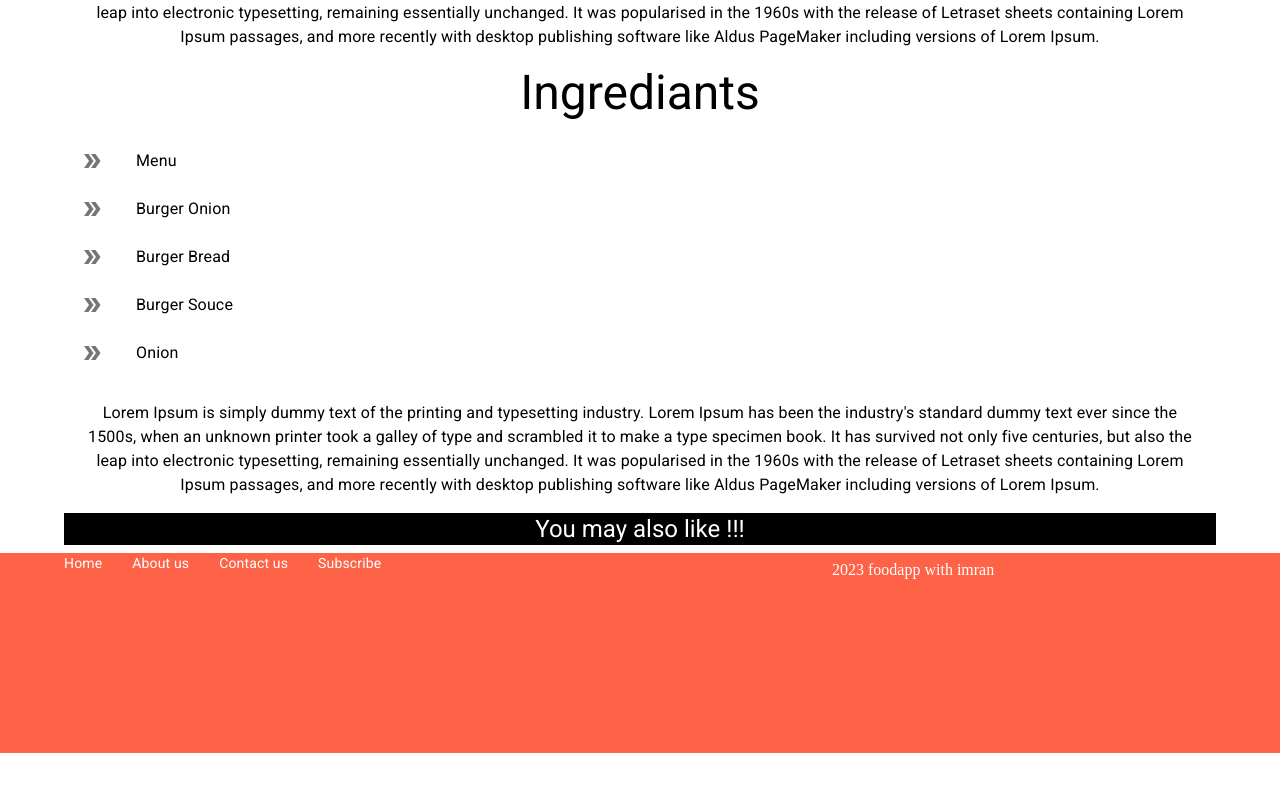
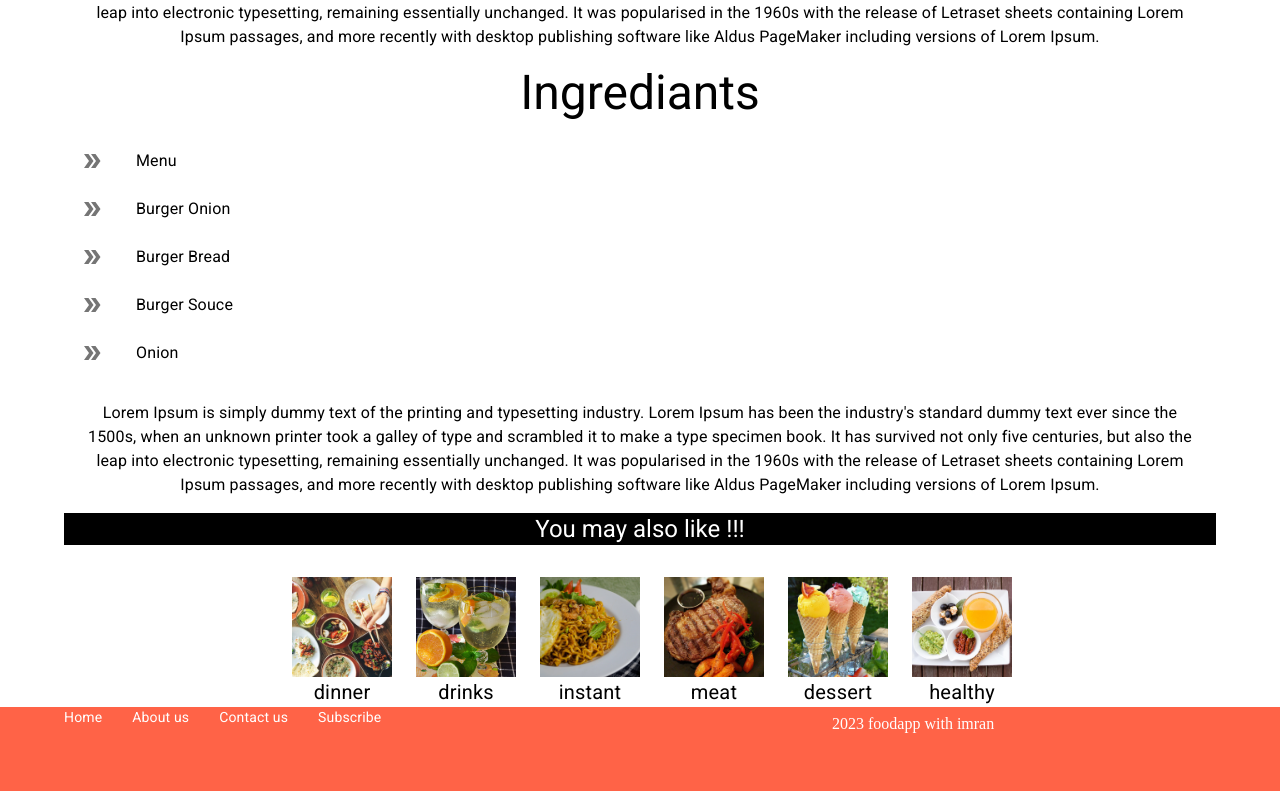
Before and after one commit to imranworkspace/foodapp, a React (Create React App) app: page /details in a window 1280 px wide. Shown: the part 993-1784 px from the top of the page. Before the commit the page ends 1746 px from the top, so only its background shows below. Built offline with nearby package versions, Linux system fonts and the light colour scheme; a web font is replaced by a local one.

Commit message:
add categories into detailspage with rectange shape

```diff
--- a/src/detailspage/Detailspage.js
+++ b/src/detailspage/Detailspage.js
@@ -3,6 +3,7 @@ import React from 'react'
 import Category from '../componants/category/Category'
 import burger1 from "../static/burger1.jpg"
 import DoubleArrowIcon from '@mui/icons-material/DoubleArrow';
+import Suggessions from '../suggessions/Suggessions';
 const Detailspage = () => {
   return (
     <Container>
@@ -72,8 +73,9 @@ const Detailspage = () => {
       </Typography>
       <Typography variant='h5' align='center' mb={1} bgcolor={'black'} color={'white'}>
         You may also like !!!
-        </Typography>
-
+      </Typography>
+      {/* add suggessions component here */}
+      <Suggessions />
     </Container>
   )
 }
--- a/src/posts/Postcards.js
+++ b/src/posts/Postcards.js
@@ -7,7 +7,7 @@ import burger from '../static/burger.jpg'
 const Postcards = (myDirection) => {
   return (
     <Box mt={3}>
-        <Link href='#' sx={{textDecoration:'none'}}>
+        <Link href='http://localhost:3000/details' sx={{textDecoration:'none'}}>
             <Card>
                 <Box
 
--- a/src/rightbar/Rightbar.js
+++ b/src/rightbar/Rightbar.js
@@ -4,7 +4,7 @@ import {Send as SendIcon} from '@mui/icons-material'
 const Rightbar = () => {
   return (
     <Box sx={{mt:3}}>
-      <Typography variant='h5' align='center'>HEY AM ZUNAISHA</Typography>
+      <Typography variant='h5' align='center'>HEY I AM ZUNAISHA</Typography>
       <CardMedia
         component={'img'}
         image={chef} alt='burger_image'
--- /dev/null
+++ b/src/suggessions/Suggessions.js
@@ -0,0 +1,105 @@
+import { Box, Stack, Typography, styled } from '@mui/material';
+import dinner from '../static/dinner.jpg'
+import dessert from '../static/dessert.jpg'
+import drinks from '../static/drinks.jpg'
+import healthy from '../static/healthy.jpg'
+import instant from '../static/instant.jpg'
+import meat from '../static/meat.jpg'
+
+
+const Suggessions = () => {
+    const StyledCard = styled(Box)(({theme})=>({
+        display:'flex',
+        justifyContent:'center',
+        backgroundRepeat:'no-repeat',
+        backgroundPosition:'center',
+        backgroundSize:'cover',
+
+        // for rectangle card we set below properties remove borderRadius
+        overflow:'hidden',
+        width:'100px',
+
+
+        //height:400, /* dont put like this instead of use below one*/
+        //height:{sx:200,md:400}, /* another option using material ui usint theme */
+        cursor:"pointer",
+        // for height we use material ui theme option up for above md and down for sm screens
+        [theme.breakpoints.up('md')]:{
+          height:100,
+        },
+        [theme.breakpoints.down('md')]:{
+          height:100,
+        },
+        "&:hover":{
+          opacity:0.8,
+          boxSizing:'borderBox',
+          zIndex:1,
+          transition:`all 0.45s ease`,
+        }
+    }));
+
+    const StyledTypography = styled(Typography)({
+      textAlign:'center',
+      color:'black',
+      fontSize:20,
+    })
+
+    // creating Box for our circle card with style prop
+    const CardBox = styled(Box)({
+        display:'flex',
+        justifyContent:'center',
+        alignItems:'center',
+        flexDirection:'column',
+    })
+
+
+  return (
+    // for single dimention we use Stack instead of Container from material ui
+    <Stack Container justifyContent={'center'} alignItems={'center'} direction={'row'} mt={4} spacing={3} ml={3} sx={{overflow:'auto'}}>
+      <CardBox>
+      <StyledCard sx={{backgroundImage:`url(${dinner})`}} />
+        <StyledTypography>
+        dinner
+        </StyledTypography>
+      </CardBox>
+
+      <CardBox>
+      <StyledCard sx={{backgroundImage:`url(${drinks})`}} />
+        <StyledTypography>
+        drinks
+        </StyledTypography>
+      </CardBox>
+
+      <CardBox>
+      <StyledCard sx={{backgroundImage:`url(${instant})`}} />
+        <StyledTypography>
+        instant
+        </StyledTypography>
+      </CardBox>
+
+      <CardBox>
+      <StyledCard sx={{backgroundImage:`url(${meat})`}} />
+        <StyledTypography>
+        meat
+        </StyledTypography>
+      </CardBox>
+
+      <CardBox>
+      <StyledCard sx={{backgroundImage:`url(${dessert})`}} />
+        <StyledTypography>
+        dessert
+        </StyledTypography>
+      </CardBox>
+
+      <CardBox>
+      <StyledCard sx={{backgroundImage:`url(${healthy})`}} />
+        <StyledTypography>
+        healthy
+        </StyledTypography>
+      </CardBox>
+
+    </Stack>
+  )
+}
+
+export default Suggessions
```
